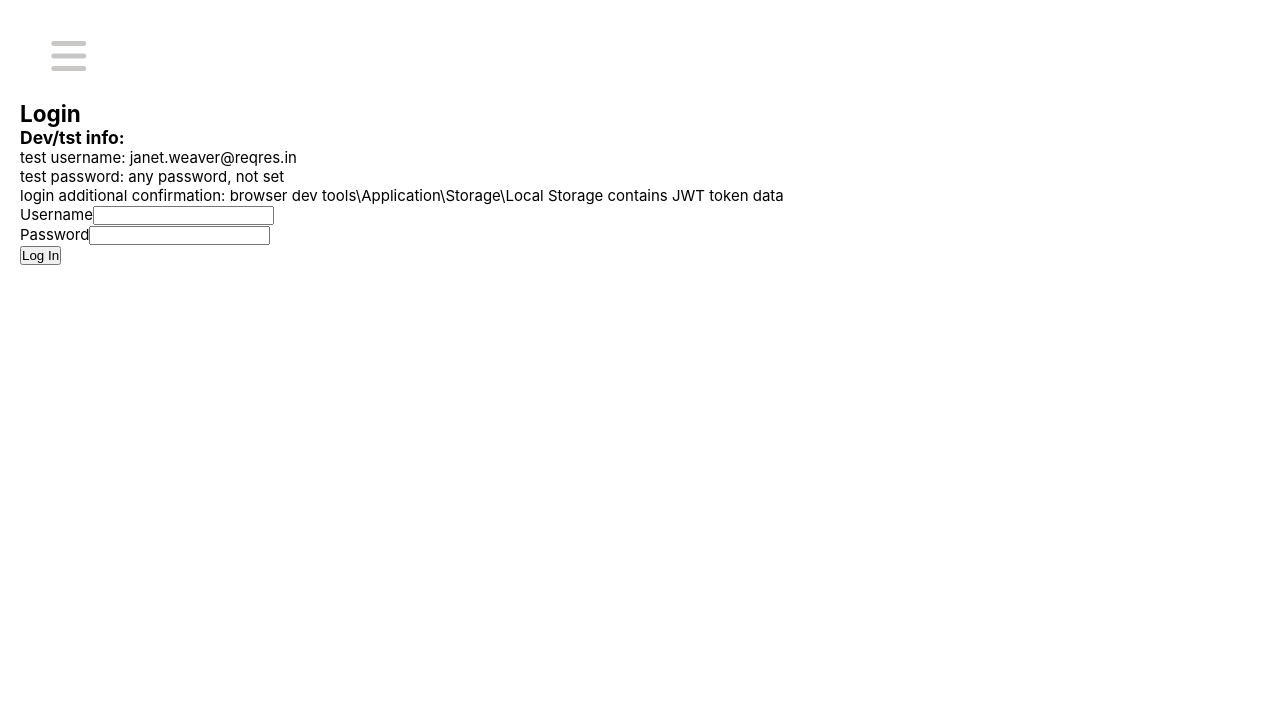
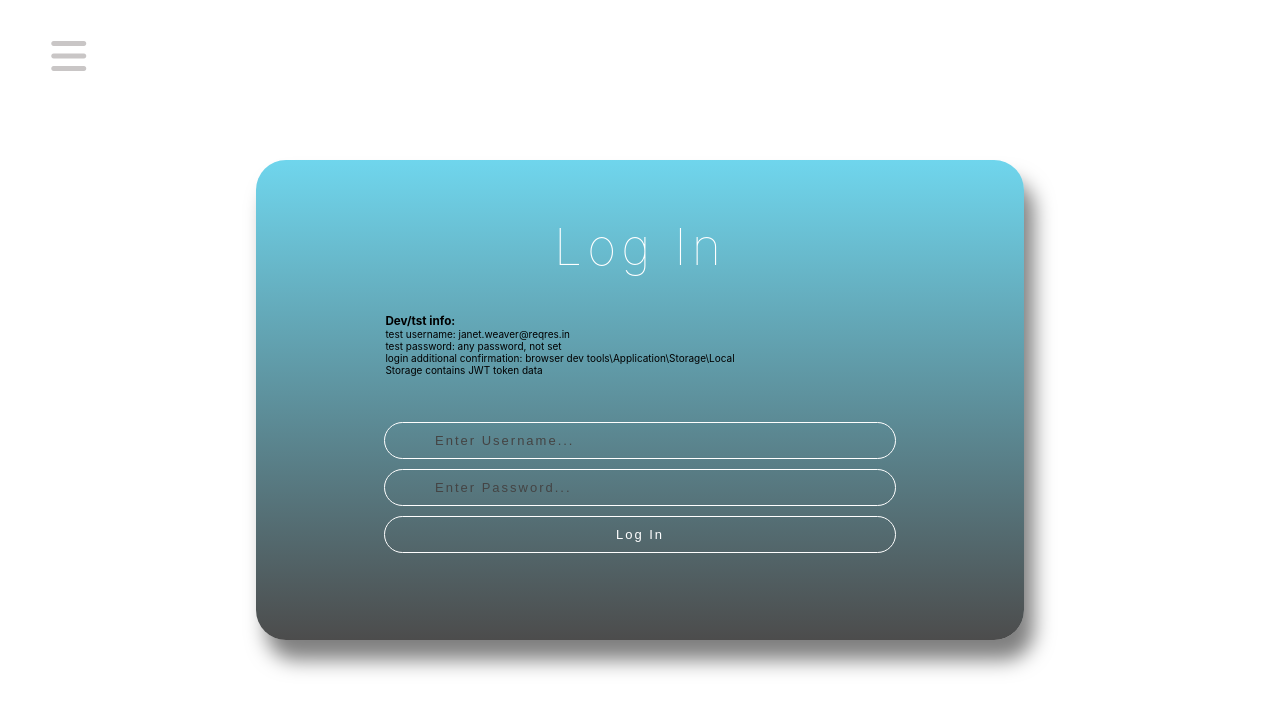
Before and after one commit to tadeg/fruit-market, a React (Create React App) app: page /login in a window 1280 px wide. Shown: the top 712 px of the page. Built offline with nearby package versions, Linux system fonts and the light colour scheme; a web font is replaced by a local one.

Commit message:
[ch]-dev-20230628_01

```diff
--- a/src/App.js
+++ b/src/App.js
@@ -19,6 +19,15 @@ class App extends Component {
   render() {
     const {message, type} = this.props;
 
+    const divAlertStyles = {
+      marginTop: '1vh',
+      fontSize: '1.5rem',
+      color: 'rgb(23, 40, 255)',
+      position: 'absolute',
+      top: '3vh',
+      left: '20vw'
+  };
+
   return (
     <div className="App">
     <StyleRoot>
@@ -27,7 +36,7 @@ class App extends Component {
       <LoginStatusDisplay />
       <div>
         {message !== undefined && (
-          <div className={`message ${type}`}>
+          <div style={divAlertStyles} className={`message ${type}`}>
             {message}
           </div>
         )}
--- a/src/actions/loginActions.js
+++ b/src/actions/loginActions.js
@@ -37,12 +37,12 @@ const login = (username, password) => {
             merchant => {
                 localStorage.setItem("account", JSON.stringify(merchant));
                 dispatch(loginSuccess(merchant));
-                dispatch(messageActions.success("Logged in"));
+                dispatch(messageActions.success("You're logged in!"));
 
             },
             error => {
                 dispatch(loginFailure(error));
-                dispatch(messageActions.error("Incorrect login or password"));
+                dispatch(messageActions.error("Incorrect login or password!"));
             }
         );
     };
--- a/src/components/LoginStatusDisplay/LoginStatusDisplay.js
+++ b/src/components/LoginStatusDisplay/LoginStatusDisplay.js
@@ -9,9 +9,12 @@ const LoginStatusDisplay = (props) => {
     const user = localStorage.getItem("account");
 
     const divStyles = {
-        marginTop: '80px',
-        fontSize: '2rem',
-        color: 'rgb(35, 142, 35)'
+        marginTop: '1vh',
+        fontSize: '1.5rem',
+        color: 'rgb(35, 142, 35)',
+        position: 'absolute',
+        top: '0',
+        left: '20vw'
     };
 
     if (user && isLogged ) {
--- a/src/pages/loginpage/loginpage.js
+++ b/src/pages/loginpage/loginpage.js
@@ -7,10 +7,101 @@ import styled from 'styled-components';
 import { LoginStatusDisplay } from "../../components/LoginStatusDisplay/LoginStatusDisplay";
 import BurgerMenuAd from "../../components/BurgerMenuAd/BurgerMenuAd";
 
-const loginpageDiv = styled.div`
-    width: 100%
-    height: 20vh;
-    background-color: red`;
+
+import background from "../../img/main-bg.jpg";
+
+
+
+const WrapperDiv = styled.div`
+    width: 100vw;
+    height: 100vh;
+    position: absolute;
+    top: 0;
+    left: 0;
+    display: flex;
+    flex-direction: column;
+    justify-content: center;
+    align-items: center;
+    // background-color: red;
+    // background-image: url(${background});
+    // background: linear-gradient(rgba(0, 0, 255, 0.5), rgba(0, 0, 0, 0.7)), url(${background}) center no-repeat;
+    `;
+
+
+const ContainerDiv = styled.div`
+    width: 60vw;
+    height: 60vh;
+    padding: 2rem;
+    display: flex;
+    flex-direction: column;
+    justify-content: space-evenly;
+    align-items: center;
+    font-size: 1.5rem;
+    // background-color: blue;
+    background: linear-gradient(rgba(9, 184, 224, 0.586), rgba(0, 0, 0, 0.7));
+    box-shadow: 1rem 2rem 2rem rgba(0, 0, 0, 0.5);
+    border-radius: 3rem;
+    cursor: pointer;
+
+    transition:  box-shadow 0.3s;
+    &:hover {
+        box-shadow: 1rem 2rem 4rem rgba(0, 0, 0, 0.5);
+    };
+
+    `;
+
+
+const StyleTitle = styled.p`
+    font-size: 5rem;
+    font-weight: 100;
+    color: #fff;
+    letter-spacing: 5px;
+    @media (max-width: 500px) {
+        font-size: 2rem,
+        color: green;
+    }
+    `;
+
+
+const StyleForm = styled.form`
+    display: flex;
+    flex-direction: column;
+`;
+
+const StyleInput = styled.input`
+    width: 40vw;
+    margin-top: 1rem;
+    padding: 1rem 5rem;
+    border-radius: 2rem;
+    background-color: transparent;
+    border: 0.1rem solid #fff;
+    color: #fff;
+    letter-spacing: 0.2rem;
+    font-size: 1.3rem;
+    &::placeholder {
+        color: #444;
+    };
+`;
+
+const StyleButton = styled.button`
+    width: 40vw;
+    margin: 1rem 0 3rem;
+    padding: 1rem 5rem;
+    border-radius: 2rem;
+    background-color: transparent;
+    border: 0.1rem solid #fff;
+    color: #fff;
+    letter-spacing: 0.2rem;
+    font-size: 1.3rem;
+    cursor: pointer;
+    transition: background-color 0.3s;
+    &:hover {
+        color: rgba(4, 131, 157, 0.586);
+        background-color: #fff;
+    };
+`;
+
+
 
 
 
@@ -48,69 +139,133 @@ class Loginpage extends Component {
     render() {
         const { loginPending, isLogged } = this.props;
         const { username, password, userNameError, passwordError } = this.state;
-        const divStyles = {
-            margin: '100px 20px',
-            fontSize: '1.5rem'
+
+
+
+        const divNoteStyles = {
+            width: '70%',
+            margin: '0 2rem',
+            fontSize: '1rem'
         };
+
+        const divNoteAddStyles = {
+            width: '70%',
+            margin: '0 2rem',
+            fontSize: '2rem',
+            position: 'absolute',
+            top: '20vh',
+            left: '10vw',
+            color: 'rgb(243, 158, 0)'
+
+        };
+
+        const alertStyles = {
+            width: '100%',
+            height: '1rem',
+            color: 'red',
+            fontSize: '1rem'
+            // backgroundColor: 'red'
+        }
+
+
+
 
         return (
 
-            <loginpageDiv>
-             {/* <div> */}
+            <WrapperDiv>
+             <BurgerMenuAd />
 
-             <BurgerMenuAd />
                         {!isLogged &&  (
-                            <div style={divStyles}>
-                                <h2>Login</h2>
-                                <h3>Dev/tst info:</h3>
-                                <p>test username: janet.weaver@reqres.in</p>
-                                <p>test password: any password, not set</p>
-                                <p>login additional confirmation: browser dev tools\Application\Storage\Local Storage contains JWT token data</p>
-                                {loginPending && "Login in progress..."}
-                                {userNameError && (
-                                    <div>
-                                        Username is required
+
+
+                            <ContainerDiv>
+
+
+
+
+                            <StyleTitle>
+                                    <p>Log In</p>
+                            </StyleTitle>
+
+
+                            <div>
+
+                                <div style={divNoteStyles}>
+                                    <h3>Dev/tst info:</h3>
+                                    <p>test username: janet.weaver@reqres.in</p>
+                                    <p>test password: any password, not set</p>
+                                    <p>login additional confirmation: browser dev tools\Application\Storage\Local Storage contains JWT token data</p>
+
+                                {loginPending && (
+                                    <div style={alertStyles}>
+                                    Login in progress...
                                     </div>
-                                )}
-                                {passwordError && (
-                                    <div>
-                                        Password is required
-                                    </div>
-                                )}
 
-                                <form onSubmit={this.handleSubmit}>
+                                    )}
+
+                                </div>
+
+                            </div>
+
+                                {/* <form onSubmit={this.handleSubmit}> */}
+                                <StyleForm onSubmit={this.handleSubmit}>
 
                                     <div>
-                                        <label htmlFor="username">Username</label>
-                                        <input
+                                        {/* <label htmlFor="username">Username</label> */}
+                                        {/* <input */}
+                                        <StyleInput
                                         type="text"
                                         name="username"
                                         value={username}
+                                        placeholder="Enter Username..."
                                         onChange={this.handleEnter}
                                         />
+
+                                            {userNameError && (
+                                            <div style={alertStyles}>
+                                                Username is required!
+                                            </div>
+                                )}
                                     </div>
 
                                     <div>
-                                    <label htmlFor="password">Password</label>
-                                        <input
+                                    {/* <label htmlFor="password">Password</label> */}
+                                        {/* <input */}
+                                        <StyleInput
                                         type="password"
                                         name="password"
                                         value={password}
+                                        placeholder="Enter Password..."
                                         onChange={this.handleEnter}
                                         />
+                                            {passwordError && (
+                                            <div style={alertStyles}>
+                                            Password is required!
+                                            </div>
+                                )}
                                     </div>
 
                                     <div>
-                                        <button>Log In</button>
+                                        {/* <button>Log In</button> */}
+                                        <StyleButton>Log In</StyleButton>
                                     </div>
 
-                                </form>
+                                {/* </form> */}
+                                </StyleForm>
 
-                            </div>
+
+                            </ContainerDiv>
                         )}
 
-            {/* </div>   */}
-            </loginpageDiv>
+
+                        {isLogged && (
+                               <div style={divNoteAddStyles}>
+                                Merchant Profile - to be built
+                               </div>
+
+                            )}
+
+            </WrapperDiv>
         );
     }
 
```
Also changed, not shown: src/pages/newad/NewAd.js (+1 -6 lines).
